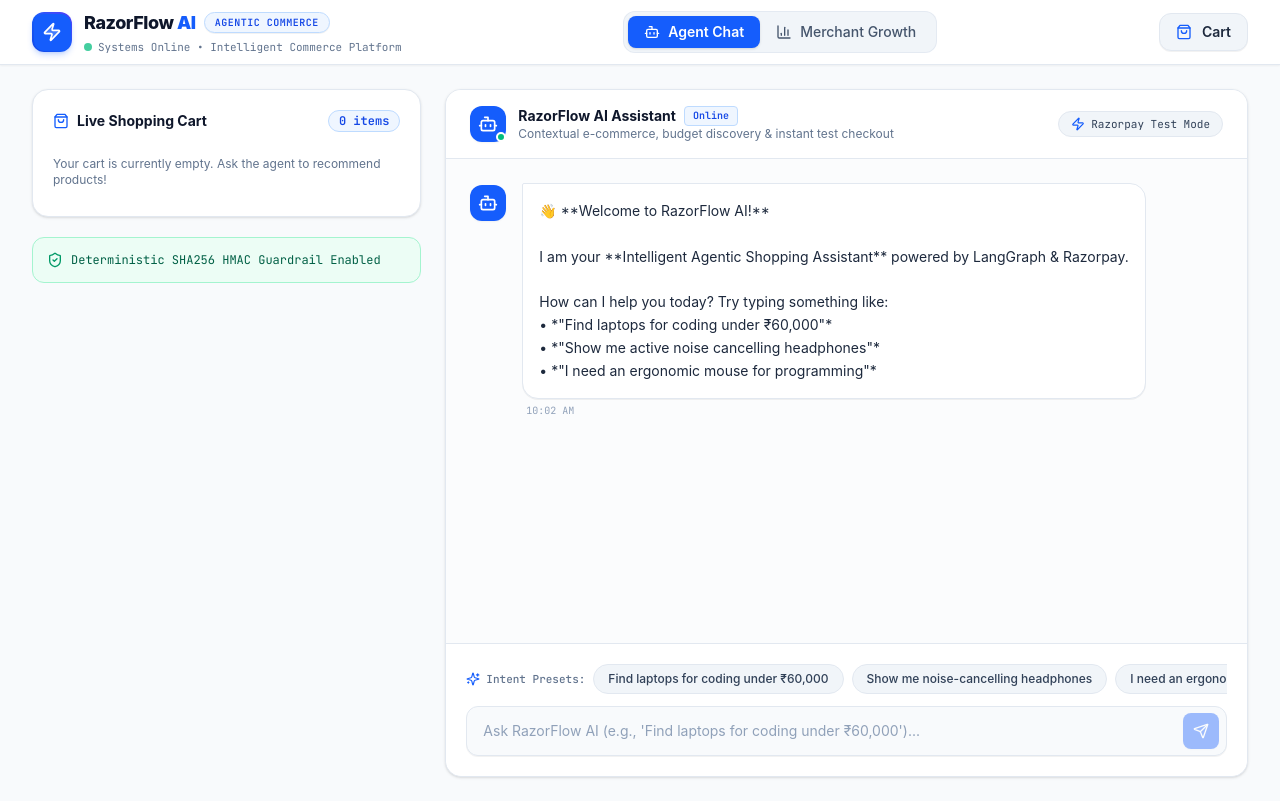
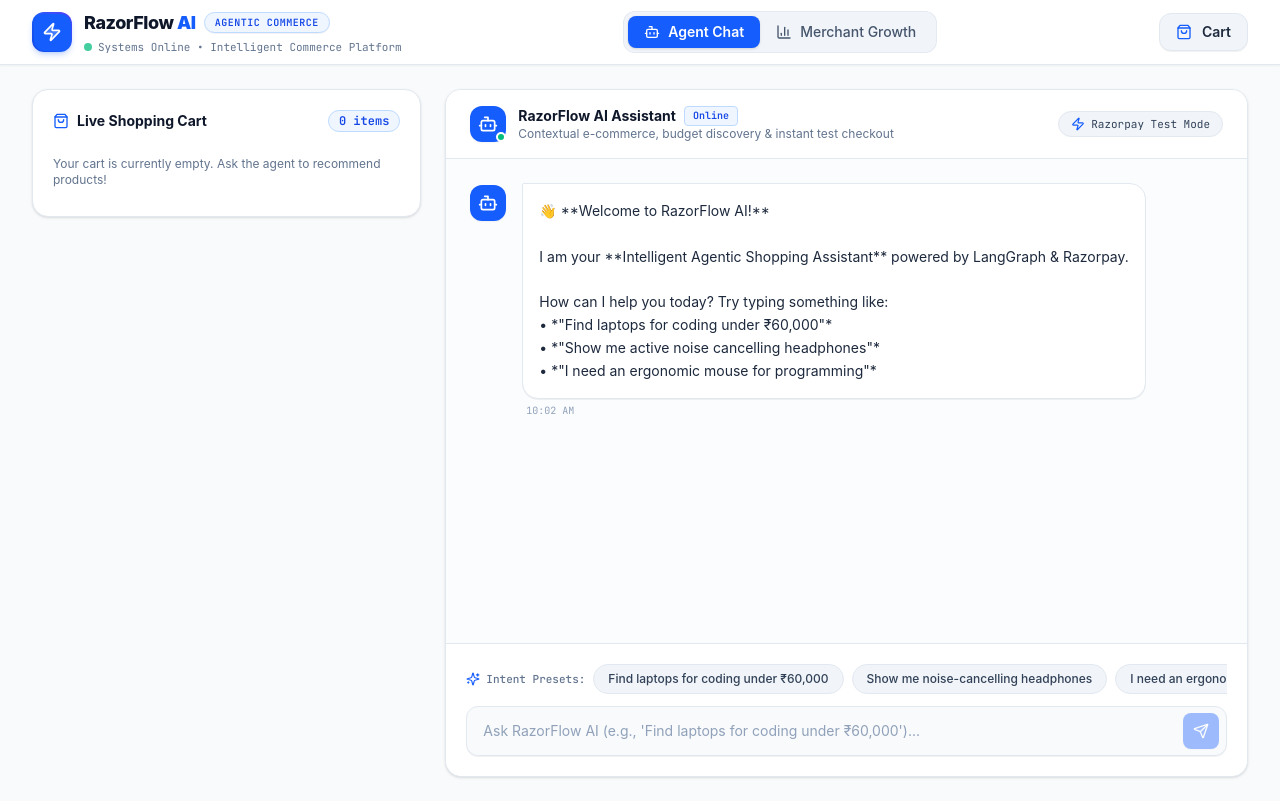
Before and after one commit to KHUSHIHN12/RazorFlow_AI, a React (Vite) app in the folder frontend/: page / in a window 1280 px wide. Built offline with nearby package versions, Linux system fonts and the light colour scheme; the HTML template or start-up script is replaced by a standard one.

Commit message:
style: remove security guardrail text container from ChatContainer and CartDrawer

```diff
--- a/frontend/src/components/Cart/CartDrawer.jsx
+++ b/frontend/src/components/Cart/CartDrawer.jsx
@@ -1,5 +1,5 @@
 import React from 'react';
-import { X, Trash2, Plus, Minus, ShoppingBag, ShieldCheck, ArrowRight } from 'lucide-react';
+import { X, Trash2, Plus, Minus, ShoppingBag, ArrowRight } from 'lucide-react';
 import { useCart } from '../../context/CartContext';
 
 export default function CartDrawer() {
@@ -124,7 +124,7 @@
                 </div>
                 <div className="flex items-center justify-between text-base font-bold text-slate-900">
                   <span>Cart Total:</span>
-                  <span className="text-lg text-emerald-600 font-mono">
+                  <span className="text-emerald-600 font-mono">
                     ₹{cartTotalINR.toLocaleString('en-IN')}
                   </span>
                 </div>
@@ -145,11 +145,6 @@
                   <ArrowRight className="w-4 h-4" />
                 </button>
               </div>
-
-              <p className="text-[10px] text-slate-500 font-mono text-center flex items-center justify-center gap-1">
-                <ShieldCheck className="w-3.5 h-3.5 text-emerald-600" />
-                Deterministic Guardrail active before Razorpay order creation
-              </p>
             </div>
           )}
 
--- a/frontend/src/components/Chat/ChatContainer.jsx
+++ b/frontend/src/components/Chat/ChatContainer.jsx
@@ -1,5 +1,5 @@
 import React, { useRef, useEffect } from 'react';
-import { Bot, ShieldCheck, ShoppingBag, ArrowRight, Zap } from 'lucide-react';
+import { Bot, ShoppingBag, ArrowRight, Zap } from 'lucide-react';
 import { useCart } from '../../context/CartContext';
 import MessageList from './MessageList';
 import ChatInput from './ChatInput';
@@ -65,12 +65,6 @@
             )}
           </div>
 
-          {/* Security Banner */}
-          <div className="p-3.5 rounded-xl bg-emerald-50 border border-emerald-200 text-emerald-800 text-xs font-mono flex items-center gap-2">
-            <ShieldCheck className="w-4 h-4 text-emerald-600 flex-shrink-0" />
-            <span>Deterministic SHA256 HMAC Guardrail Enabled</span>
-          </div>
-
         </div>
 
         {/* Right Main Chat Panel (Desktop 8-cols, Mobile 12-cols) */}
```
